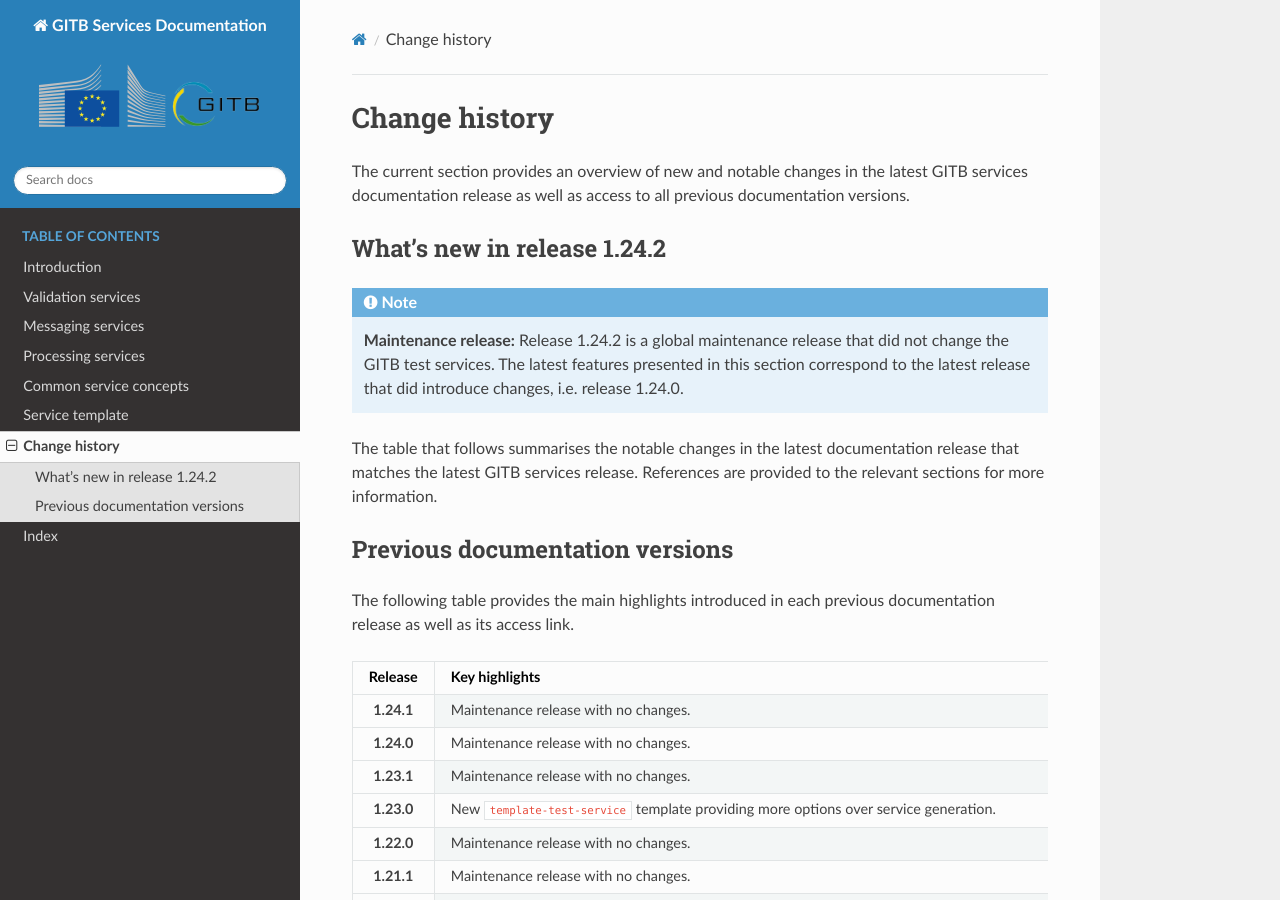
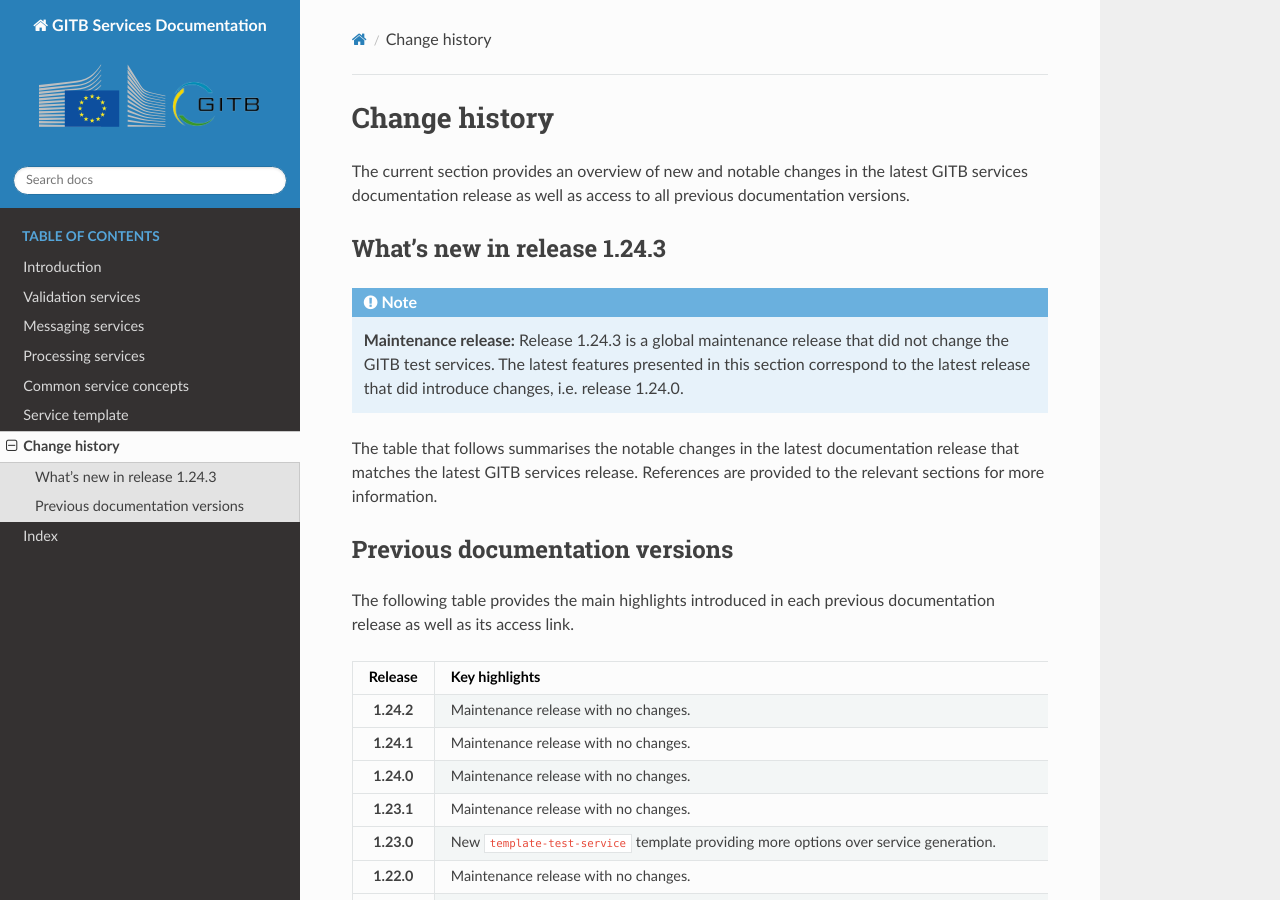
Before and after one commit to ISAITB/docs-services, a Sphinx documentation site: the page built from source/changelog/index.rst, in a window 1280 px wide and 900 px high. Built offline with Sphinx 7.4.7 and the Read the Docs theme 3.1.0, drawn with Linux system fonts in a browser that asks for light colours.

Commit message:
Updates for release 1.24.3

```diff
--- a/source/changelog/index.rst
+++ b/source/changelog/index.rst
@@ -8,11 +8,11 @@
 
 .. _changelog__new:
 
-What's new in release 1.24.2
+What's new in release 1.24.3
 ----------------------------
 
 .. note::
-    **Maintenance release:** Release 1.24.2 is a global maintenance release that did not change the GITB test services. The latest features presented
+    **Maintenance release:** Release 1.24.3 is a global maintenance release that did not change the GITB test services. The latest features presented
     in this section correspond to the latest release that did introduce changes, i.e. release 1.24.0.
 
 The table that follows summarises the notable changes in the latest documentation release that matches the latest GITB services
@@ -33,6 +33,7 @@
     :header: "Release", "Key highlights", "Documentation link"
     :stub-columns: 1
 
+    1.24.2, Maintenance release with no changes., https://www.itb.ec.europa.eu/docs/services/1.24.2/
     1.24.1, Maintenance release with no changes., https://www.itb.ec.europa.eu/docs/services/1.24.1/
     1.24.0, Maintenance release with no changes., https://www.itb.ec.europa.eu/docs/services/1.24.0/
     1.23.1, Maintenance release with no changes., https://www.itb.ec.europa.eu/docs/services/1.23.1/
--- a/source/conf.py
+++ b/source/conf.py
@@ -24,9 +24,9 @@
 author = 'European Commission, DIGIT'
 
 # The short X.Y version
-version = 'GITB services version 1.24.2'
+version = 'GITB services version 1.24.3'
 # The full version, including alpha/beta/rc tags
-release = 'GITB services version 1.24.2'
+release = 'GITB services version 1.24.3'
 
 html_show_sourcelink = False
 html_show_sphinx = False
```
